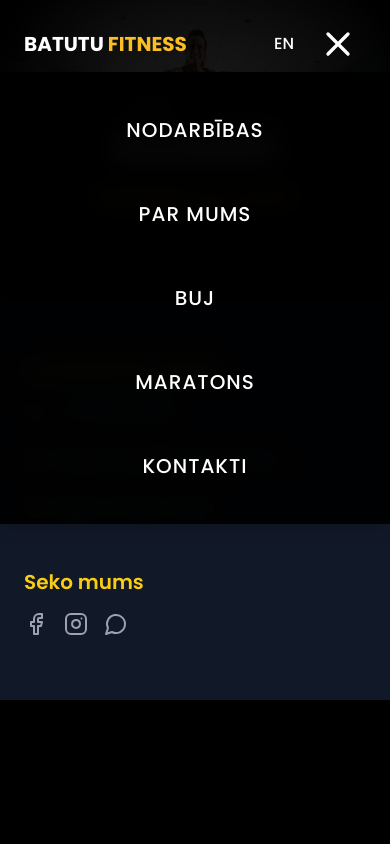
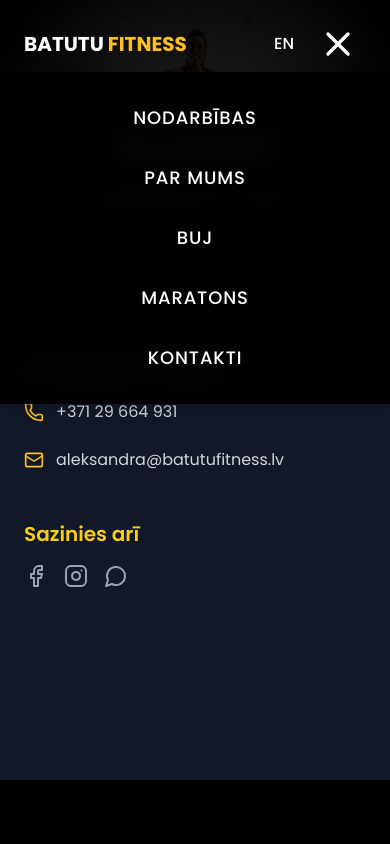
Before and after one commit to Kizenbahs/batutufitness.lv, a React (Vite) app: page /kontakti in a window 390 px wide. Both pictures are taken after a click on the button "Open menu". Shown: the top 844 px of the page. Built offline with nearby package versions, Linux system fonts and the light colour scheme.

Commit message:
Make mobile menu more compact and update contact page with gray spacer

```diff
--- a/src/components/Header.tsx
+++ b/src/components/Header.tsx
@@ -201,13 +201,13 @@ export default function Header() {
               transition={{ duration: 0.3 }}
               className="bg-black/95 backdrop-blur-md shadow-lg overflow-hidden"
             >
-              <div className="flex flex-col items-center py-8 space-y-8">
+              <div className="flex flex-col items-center py-6 space-y-4">
                 {menuItems.map((item, index) => (
                   <a
                     key={index}
                     href={item.path}
                     onClick={item.onClick}
-                    className="text-white hover:text-[#FBBF24] transition-colors font-medium text-xl tracking-wider px-6 py-3"
+                    className="text-white hover:text-[#FBBF24] transition-colors font-medium text-lg tracking-wider px-6 py-2"
                   >
                     {item.label}
                   </a>
--- a/src/pages/Kontakti.tsx
+++ b/src/pages/Kontakti.tsx
@@ -1,7 +1,7 @@
 import React, { useEffect } from 'react';
 import { useLanguage } from '../context/LanguageContext';
 import { motion } from 'framer-motion';
-import { FacebookIcon, InstagramIcon, PhoneIcon, MessageCircleIcon, MailIcon, MapPinIcon } from 'lucide-react';
+import { FacebookIcon, InstagramIcon, PhoneIcon, MessageCircleIcon, MailIcon } from 'lucide-react';
 
 const Kontakti: React.FC = () => {
   const { language } = useLanguage();
@@ -62,20 +62,15 @@ const Kontakti: React.FC = () => {
 
                       <div className="flex items-center space-x-3">
                         <MailIcon className="h-5 w-5 text-[#FBBF24]" />
-                        <a href="mailto:aleksandra@batutufitness.lv" className="hover:text-[#FBBF24]">
+                        <span className="hover:text-[#FBBF24]">
                           aleksandra@batutufitness.lv
-                        </a>
-                      </div>
-
-                      <div className="flex items-center space-x-3">
-                        <MapPinIcon className="h-5 w-5 text-[#FBBF24]" />
-                        <span>Rīga un Piņķi, Latvija</span>
+                        </span>
                       </div>
                     </div>
                   </div>
 
                   <div>
-                    <h3 className="text-xl font-semibold text-yellow-400 mb-4">Seko mums</h3>
+                    <h3 className="text-xl font-semibold text-yellow-400 mb-4">Sazinies arī</h3>
                     <div className="flex space-x-4">
                       <a
                         href="https://www.facebook.com/aleksandra.kurusova"
@@ -121,14 +116,9 @@ const Kontakti: React.FC = () => {
 
                       <div className="flex items-center space-x-3">
                         <MailIcon className="h-5 w-5 text-[#FBBF24]" />
-                        <a href="mailto:aleksandra@batutufitness.lv" className="hover:text-[#FBBF24]">
+                        <span className="hover:text-[#FBBF24]">
                           aleksandra@batutufitness.lv
-                        </a>
-                      </div>
-
-                      <div className="flex items-center space-x-3">
-                        <MapPinIcon className="h-5 w-5 text-[#FBBF24]" />
-                        <span>Riga and Pinki, Latvia</span>
+                        </span>
                       </div>
                     </div>
                   </div>
@@ -171,6 +161,13 @@ const Kontakti: React.FC = () => {
           </motion.div>
         </div>
       </section>
+
+      {/* Blue spacer section */}
+      <section className="py-16 bg-gray-900">
+        <div className="container mx-auto px-4">
+          {/* Empty section for spacing */}
+        </div>
+      </section>
     </div>
   );
 };
```
